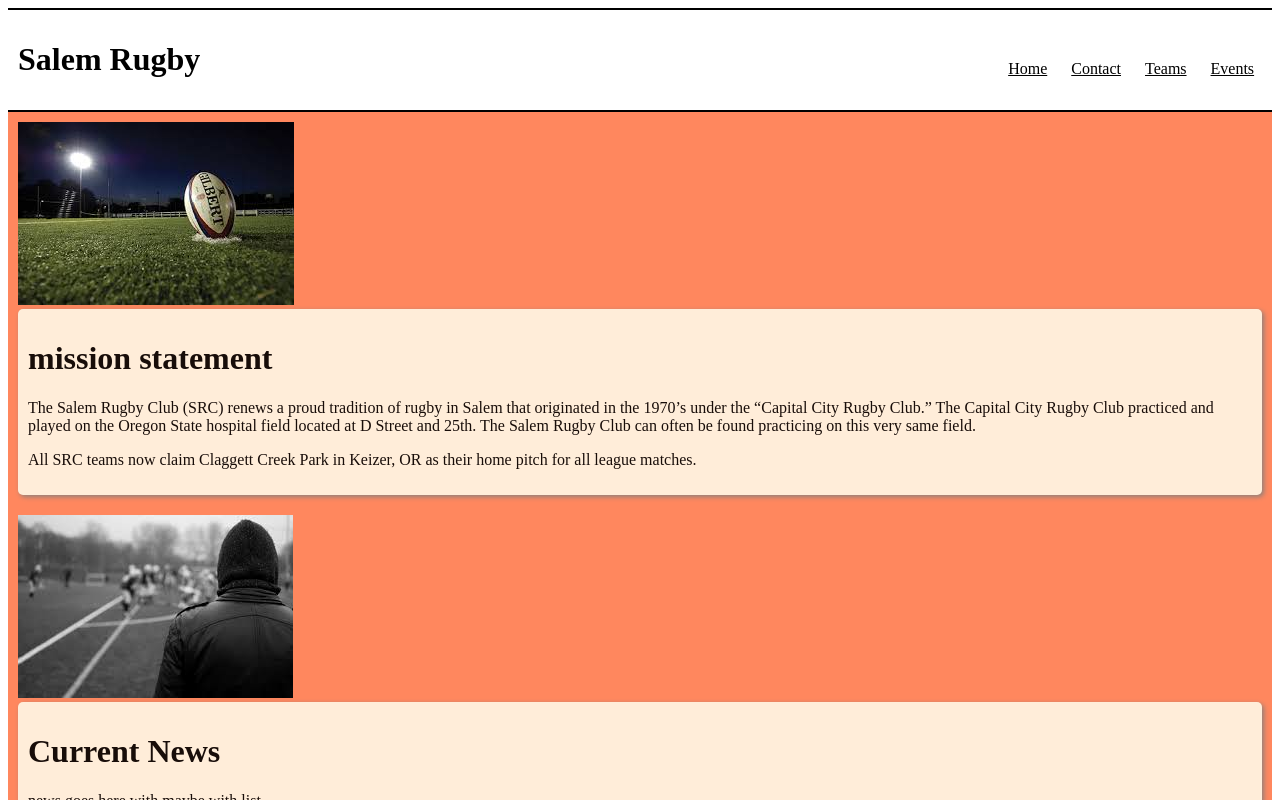
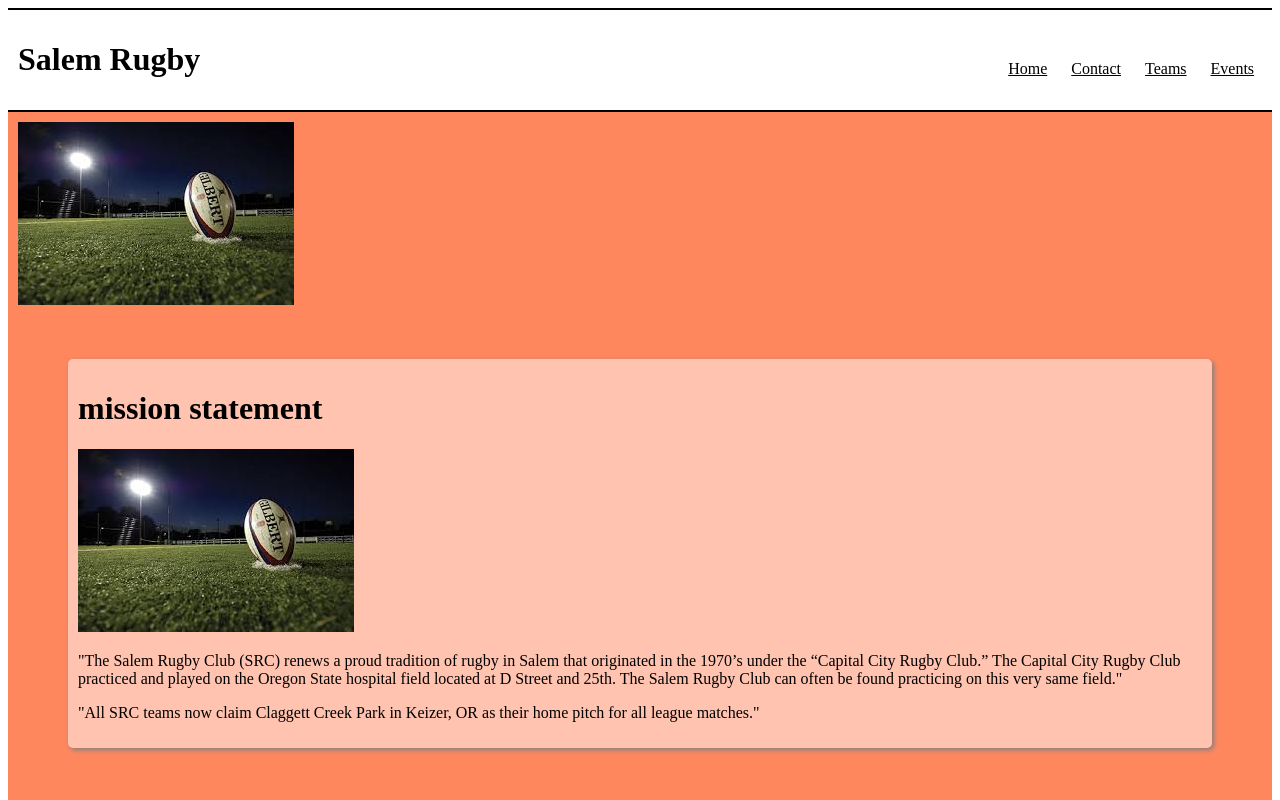
Before and after one commit to AlexGarcia2/capstone, a React app: page /#/ in a window 1280 px wide. Shown: the top 800 px of the page. Built offline with nearby package versions, Linux system fonts and the light colour scheme.

Commit message:
add new card styling and columns and working on pic position

```diff
--- a/src/components/About.jsx
+++ b/src/components/About.jsx
@@ -1,26 +1,37 @@
 import React from 'react';
-
+import ball from '../assets/rugbyBallNight.jpg';
 
 const card={
+  margin:'50px',
   padding:'10px',
   backgroundColor:'#fff9e7',
   boxShadow:'2px 2px 5px grey',
   borderRadius:'5px',
-  opacity:'0.9'
+  background: 'rgba(255, 255, 255, 0.5)',
+  gridRow: '1/2'
 }
+const fontColor={
+  color:'black'
+}
+
+
 
 function About(){
   return (
     <div style={card} >
-      <div>
+      <div >
 
       <h1>mission statement</h1>
 
       <div>
+        <img src={ball} />
+      </div>
 
-        <p>The Salem Rugby Club (SRC) renews a proud tradition of rugby in Salem that originated in the 1970’s under the “Capital City Rugby Club.” The Capital City Rugby Club practiced and played on the Oregon State hospital field located at D Street and 25th. The Salem Rugby Club can often be found practicing on this very same field.</p>
+      <div>
 
-        <p>All SRC teams now claim Claggett Creek Park in Keizer, OR as their home pitch for all league matches.</p>
+        <p>"The Salem Rugby Club (SRC) renews a proud tradition of rugby in Salem that originated in the 1970’s under the “Capital City Rugby Club.” The Capital City Rugby Club practiced and played on the Oregon State hospital field located at D Street and 25th. The Salem Rugby Club can often be found practicing on this very same field."</p>
+
+        <p>"All SRC teams now claim Claggett Creek Park in Keizer, OR as their home pitch for all league matches."</p>
       </div>
 
 
```
